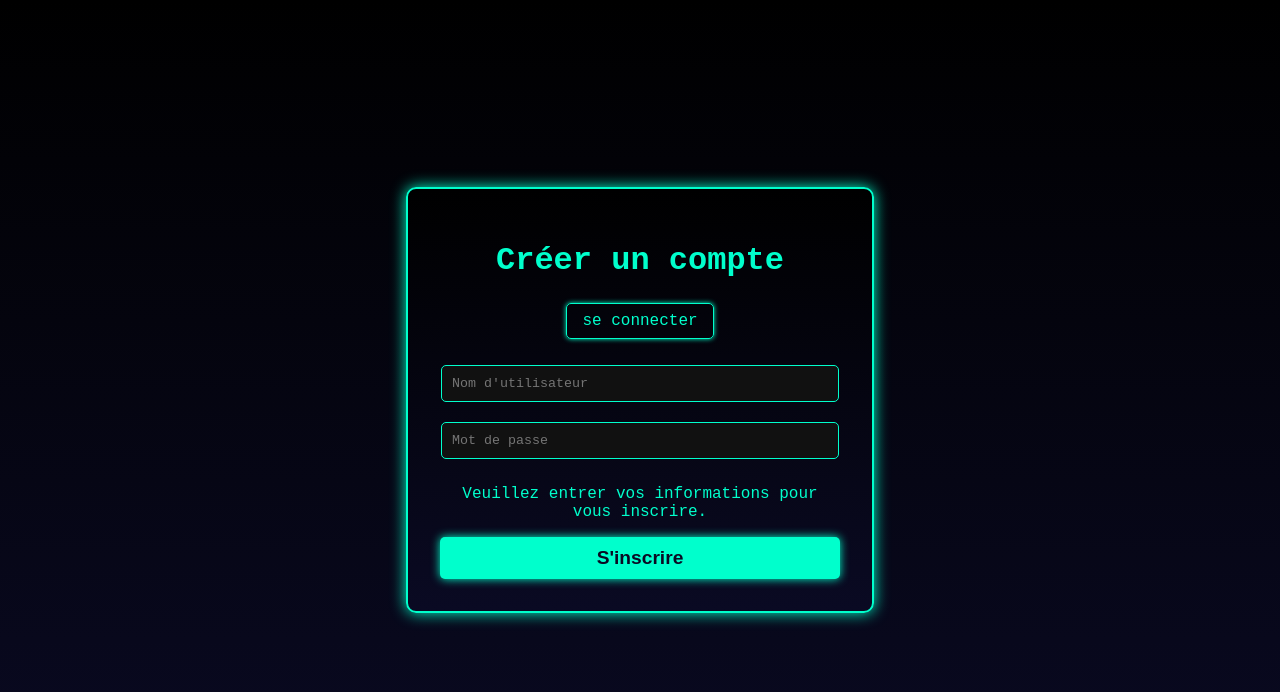
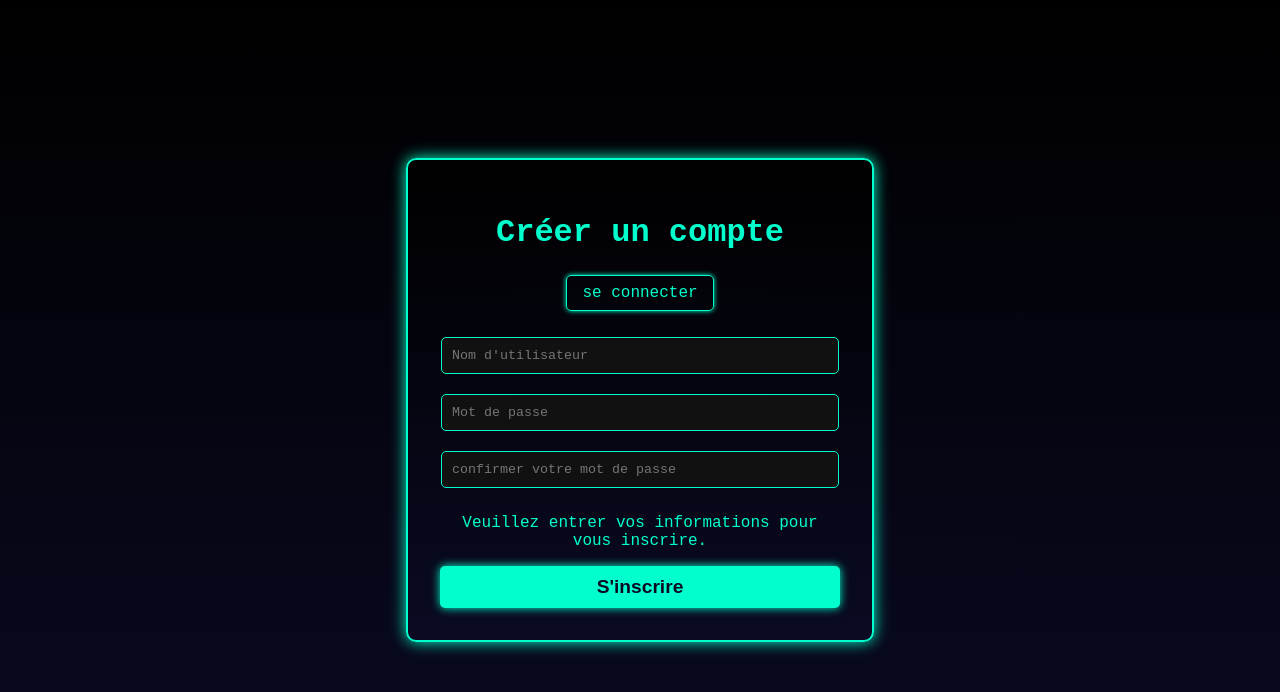
Before and after one commit to Pmaioranool/hackaton, a Next.js app in the folder frontend/: page /register in a window 1280 px wide. Shown: the top 692 px of the page. Built offline with nearby package versions, Linux system fonts and the light colour scheme.

Commit message:
Add password confirmation to registration form and adjust boss HP for gameplay balance

```diff
--- a/frontend/pages/register.js
+++ b/frontend/pages/register.js
@@ -6,6 +6,7 @@ export default function Register() {
   const { login } = useContext(UserContext);
   const [username, setUsername] = useState("");
   const [password, setPassword] = useState("");
+  const [password2, setPassword2] = useState("");
   const [loading, setLoading] = useState(false);
   const [error, setError] = useState(null);
   const router = useRouter();
@@ -14,6 +15,12 @@ export default function Register() {
     e.preventDefault();
     setLoading(true);
     setError(null);
+
+    if (password !== password2) {
+      setError("votre mot de passe doit être les même ");
+      setLoading(false);
+      return;
+    }
 
     try {
       const response = await fetch("http://localhost:5000/api/users/register", {
@@ -57,6 +64,13 @@ export default function Register() {
           onChange={(e) => setPassword(e.target.value)}
           required
         />
+        <input
+          type="password"
+          placeholder="confirmer votre mot de passe"
+          value={password2}
+          onChange={(e) => setPassword2(e.target.value)}
+          required
+        />
         {error && <p className="error">{error}</p>}
         {loading ? (
           <p>Inscription en cours...</p>
```
Also changed, not shown: frontend/public/game.js (+6 -3 lines).
